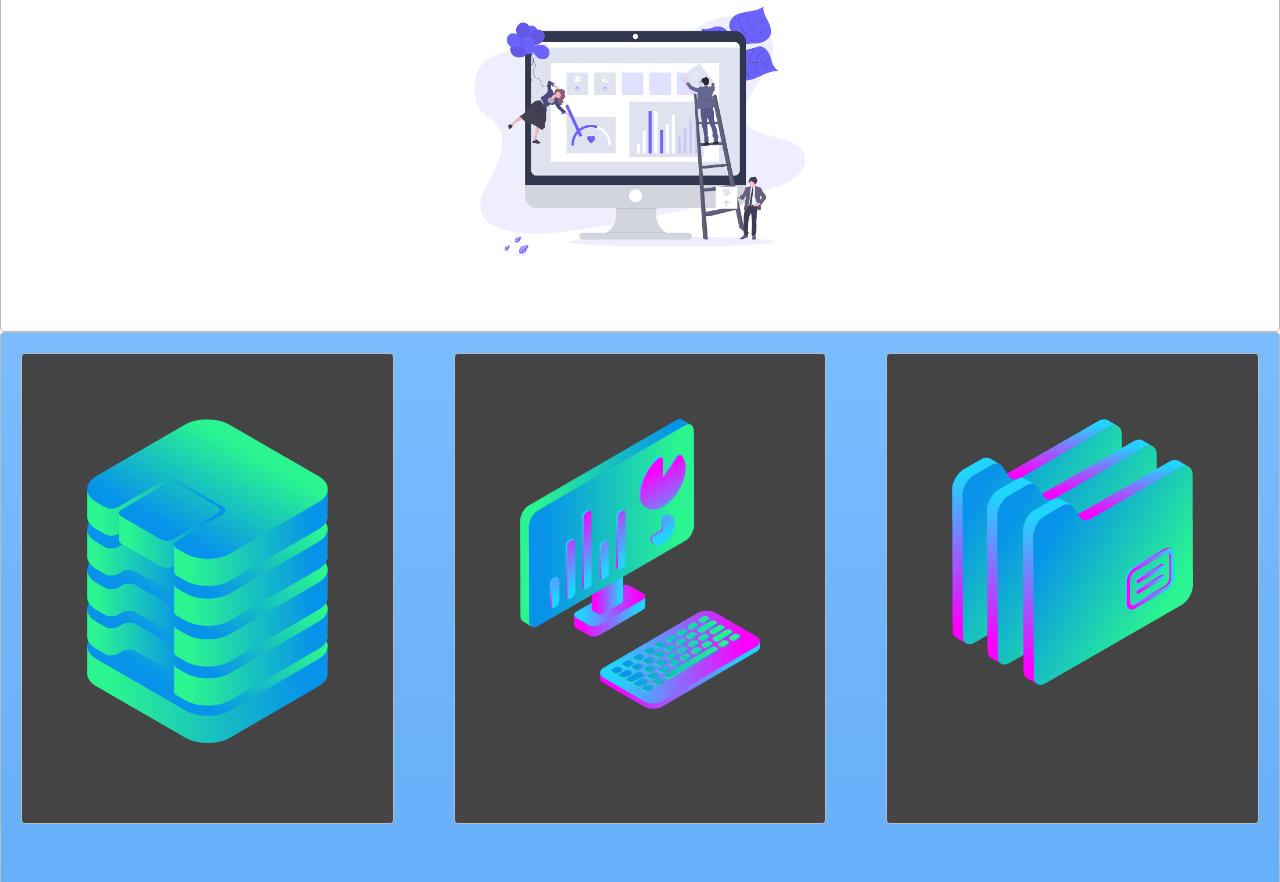
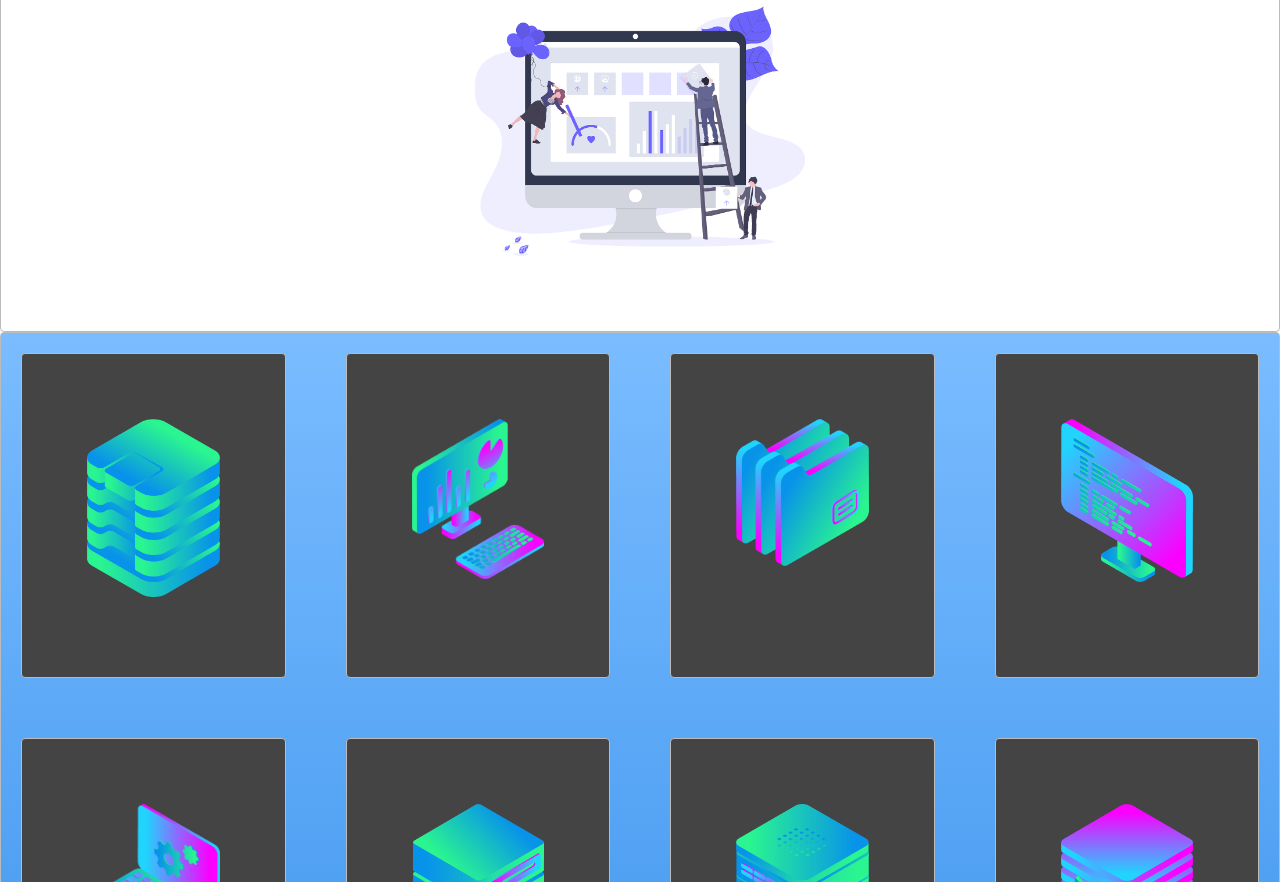
Before and after one commit to Connor-Jay/Template, a plain HTML site: page index.html in a window 1280 px wide. Shown: the part 70-952 px from the top of the page. Drawn offline with Linux system fonts and the light colour scheme.

Commit message:
Update style.css

```diff
--- a/style.css
+++ b/style.css
@@ -84,7 +84,10 @@ a {
 .grid-wrapper {
     display: grid;
     grid-gap: 20px;
-    grid-template-columns: repeat(auto-fill, minmax(350px, 1fr));
+    /*grid-template-columns: repeat(auto-fill, minmax(350px, 1fr));*/
+    grid-template-columns: auto auto auto auto;
+    grid-template-rows: repeat(auto-fill, minmax(350px, 1fr));
+
 }
 
 .box > img {
```
